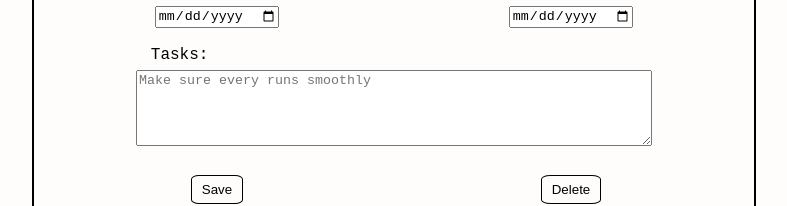
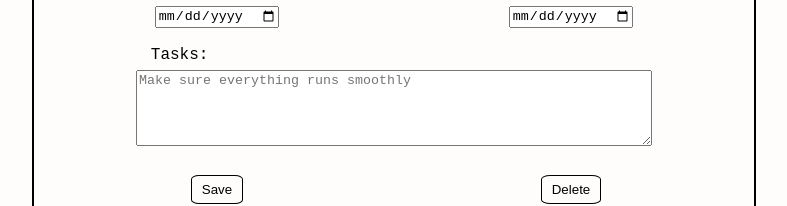
Before and after one commit to lw-a/cv-app, a React (Create React App) app: page / in a window 1280 px wide. Shown: the part 680-886 px from the top of the page, without its empty margins (246-1033 px from the left). Built offline with nearby package versions, Linux system fonts and the light colour scheme.

Commit message:
fix typo

```diff
--- a/src/Components/ExperienceInfo.js
+++ b/src/Components/ExperienceInfo.js
@@ -74,7 +74,7 @@ class ExperienceInfo extends React.Component {
           <input type='date' name='to' id='to' onChange={this.handleChange} value={to} /></label>
 
           <label htmlFor='tasks' className='tasks'><p>Tasks:</p>
-          <textarea placeholder='Make sure every runs smoothly' name='tasks' id='tasks' onChange={this.handleChange} value={tasks} /></label>
+          <textarea placeholder='Make sure everything runs smoothly' name='tasks' id='tasks' onChange={this.handleChange} value={tasks} /></label>
 
           <button type='submit' className='btn'>Save</button> <button type='button' onClick={() => handleDelete('works', id)} className='btn'> Delete </button>
         </form>
```
